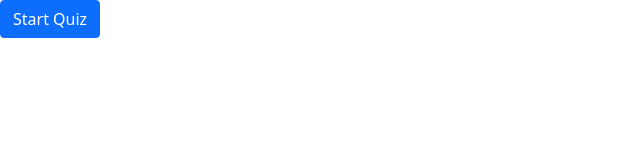
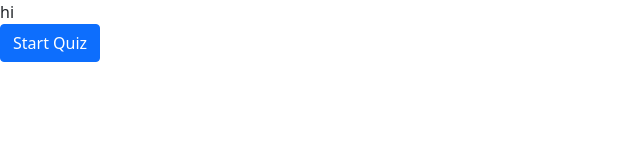
Before and after one commit to svetlanaONG/webapi, a plain HTML site: page index.html in a window 1280 px wide. Shown: the whole page, without its empty margins (0-640 px from the left). Drawn offline with nearby package versions, Linux system fonts and the light colour scheme.

Commit message:
added a box

```diff
--- a/index.html
+++ b/index.html
@@ -11,6 +11,7 @@
 
   </head>
   <body>
+<div class="box">hi</div>
 
 
     <button type="button" class="btn btn-primary">Start Quiz</button>
```
